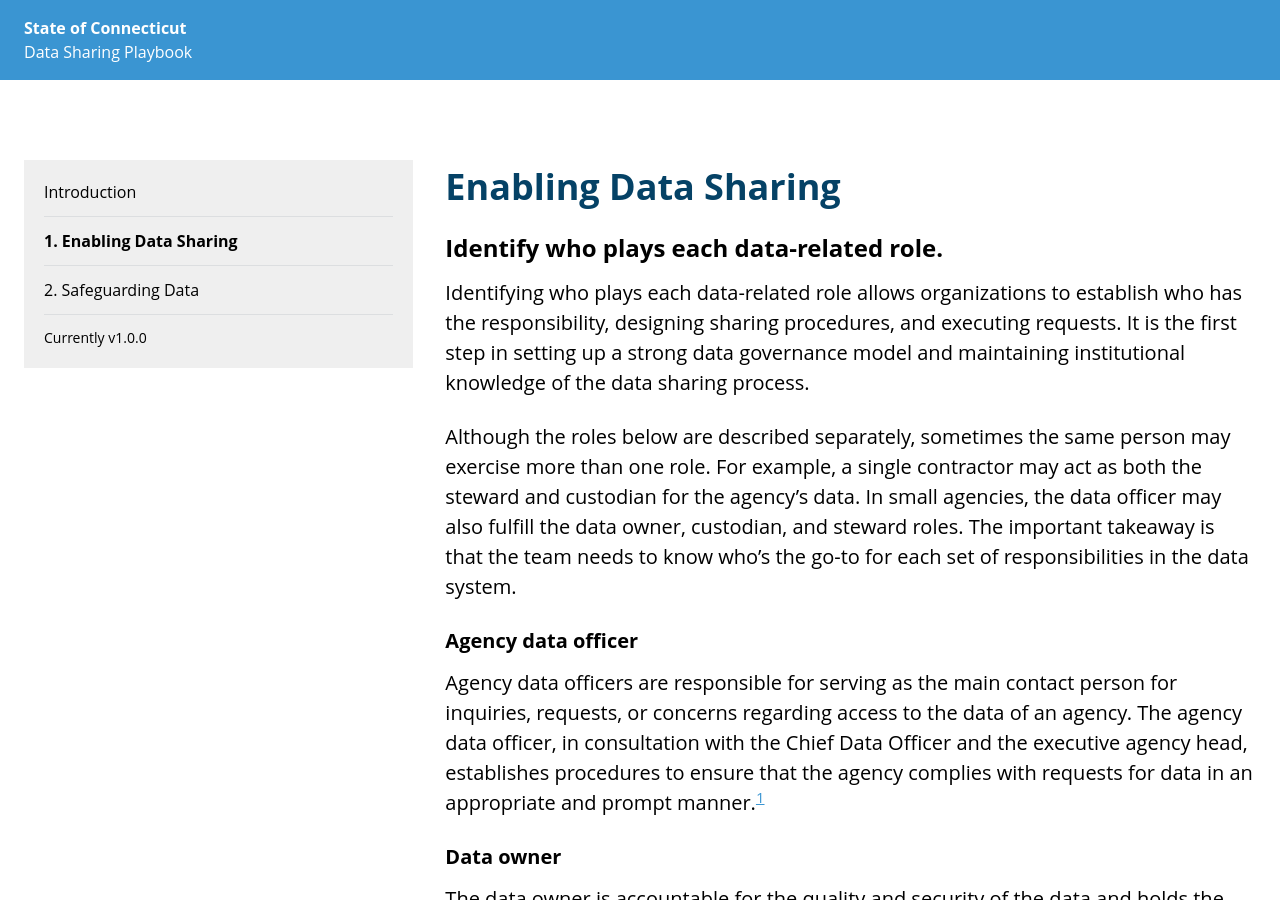
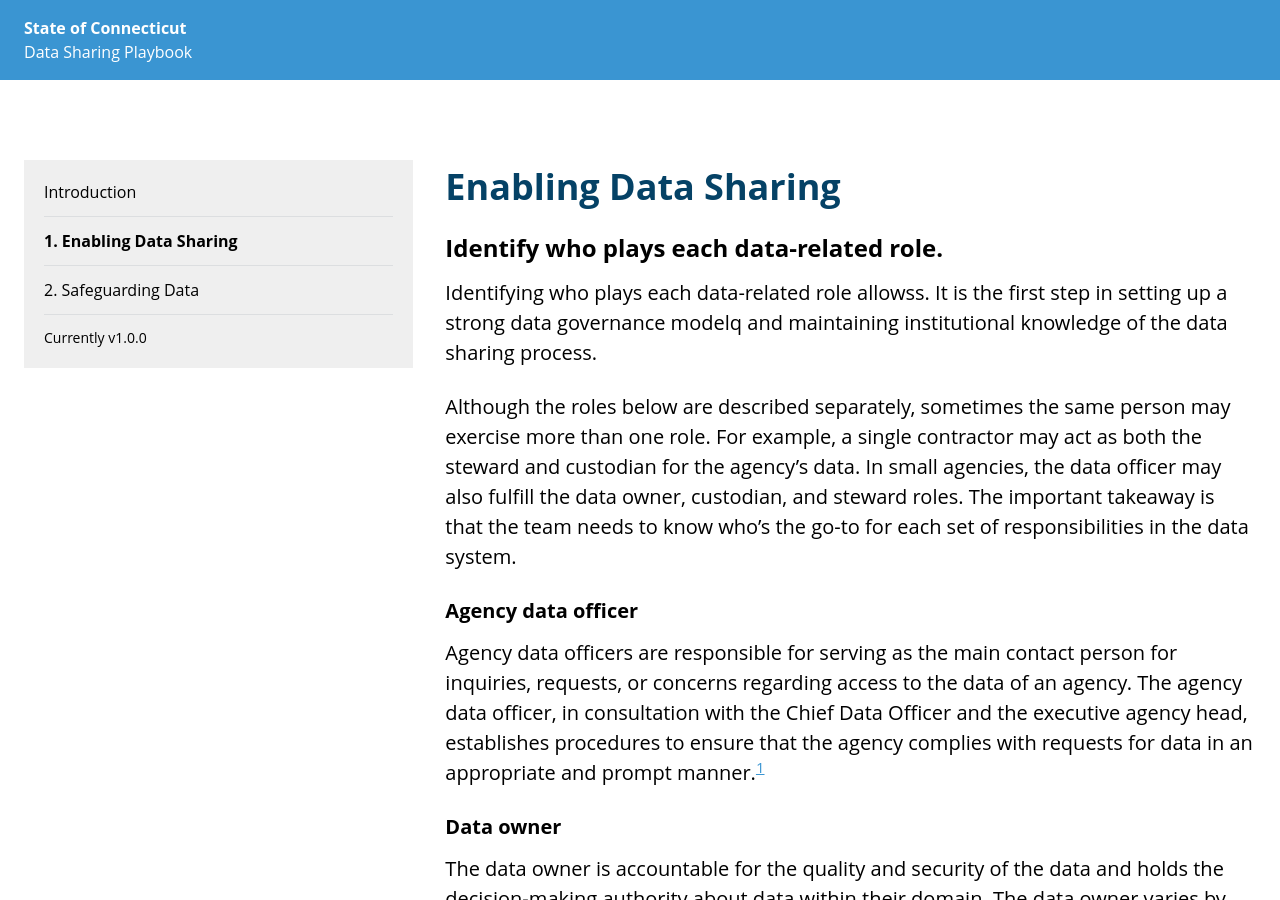
Before and after one commit to CTOpenData/data-sharing-playbook, a Jekyll site: the page built from 1_enabling-data-sharing.md, in a window 1280 px wide and 900 px high. Built offline with Jekyll 4.4.1, drawn with Linux system fonts in a browser that asks for light colours.

Commit message:
deleting text

```diff
--- a/1_enabling-data-sharing.md
+++ b/1_enabling-data-sharing.md
@@ -7,7 +7,7 @@ nav: true
 
 ## Identify who plays each data-related role.
 
-Identifying who plays each data-related role allows organizations to establish who has the responsibility, designing sharing procedures, and executing requests. It is the first step in setting up a strong data governance model and maintaining institutional knowledge of the data sharing process.
+Identifying who plays each data-related role allowss. It is the first step in setting up a strong data governance modelq and maintaining institutional knowledge of the data sharing process.
 
 Although the roles below are described separately, sometimes the same person may exercise more than one role. For example, a single contractor may act as both the steward and custodian for the agency's data. In small agencies, the data officer may also fulfill the data owner, custodian, and steward roles. The important takeaway is that the team needs to know who’s the go-to for each set of responsibilities in the data system.
 
```
